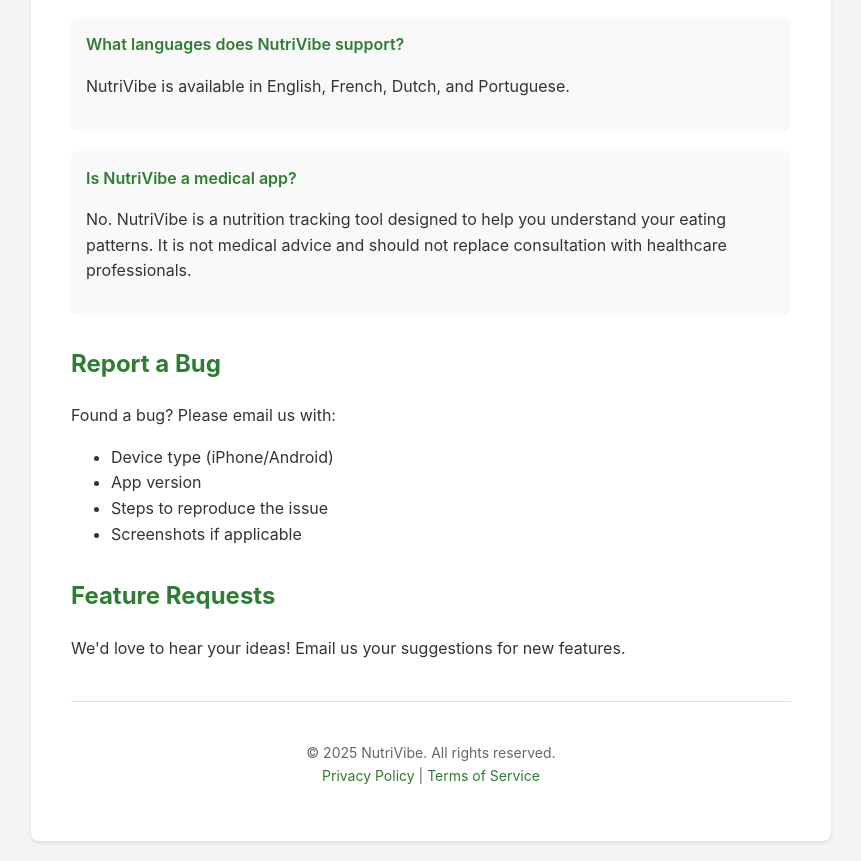
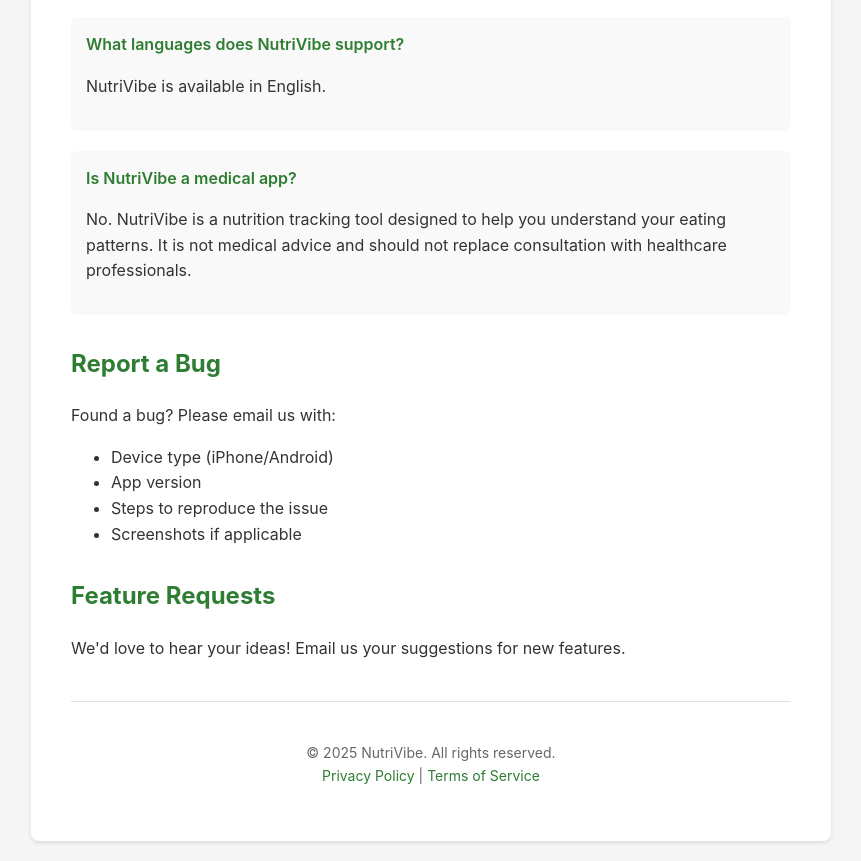
Before and after one commit to bruno0/nutrivibe-support, a plain HTML site: page index.html in a window 1280 px wide. Shown: the part 1289-2150 px from the top of the page, without its empty margins (209-1070 px from the left). Drawn offline with Linux system fonts and the light colour scheme.

Commit message:
Update index.html

```diff
--- a/index.html
+++ b/index.html
@@ -96,7 +96,7 @@
 
         <div class="faq-item">
             <div class="faq-question">What languages does NutriVibe support?</div>
-            <p>NutriVibe is available in English, French, Dutch, and Portuguese.</p>
+            <p>NutriVibe is available in English.</p>
         </div>
 
         <div class="faq-item">
```
